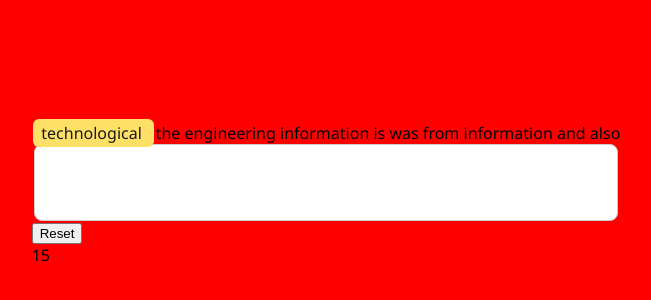
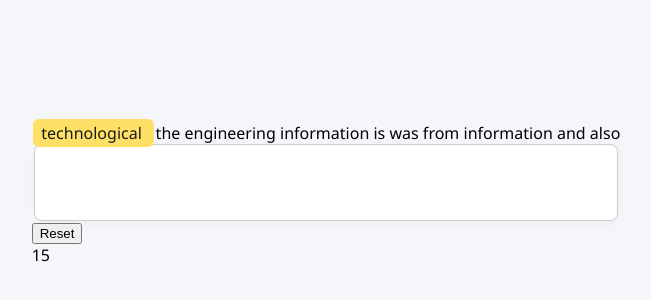
Before and after one commit to alexanderdodd/typemansnoose, a React (Vite) app in the folder react-typing-game-prototype/: page / in a window 1280 px wide. Shown: the part 206-506 px from the top of the page, without its empty margins (314-965 px from the left). Built offline with nearby package versions, Linux system fonts and the light colour scheme.

Commit message:
revert red background

```diff
--- a/react-typing-game-prototype/src/index.css
+++ b/react-typing-game-prototype/src/index.css
@@ -42,7 +42,7 @@ body {
   display: flex;
   align-items: center;
   justify-content: center;
-  background: red;
+  background: #f5f6fa;
   font-family: 'Segoe UI', system-ui, Avenir, Helvetica, Arial, sans-serif;
 }
 
```
